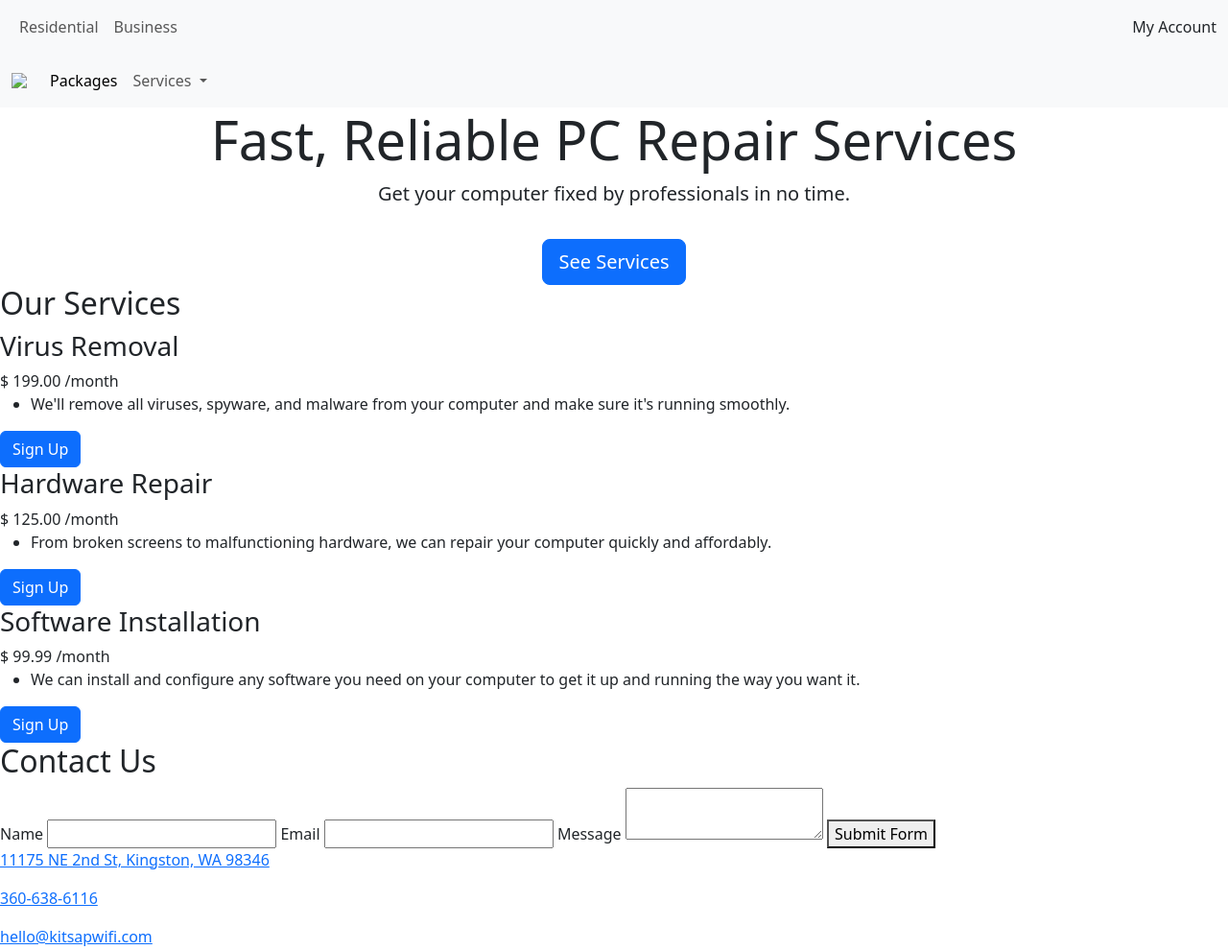
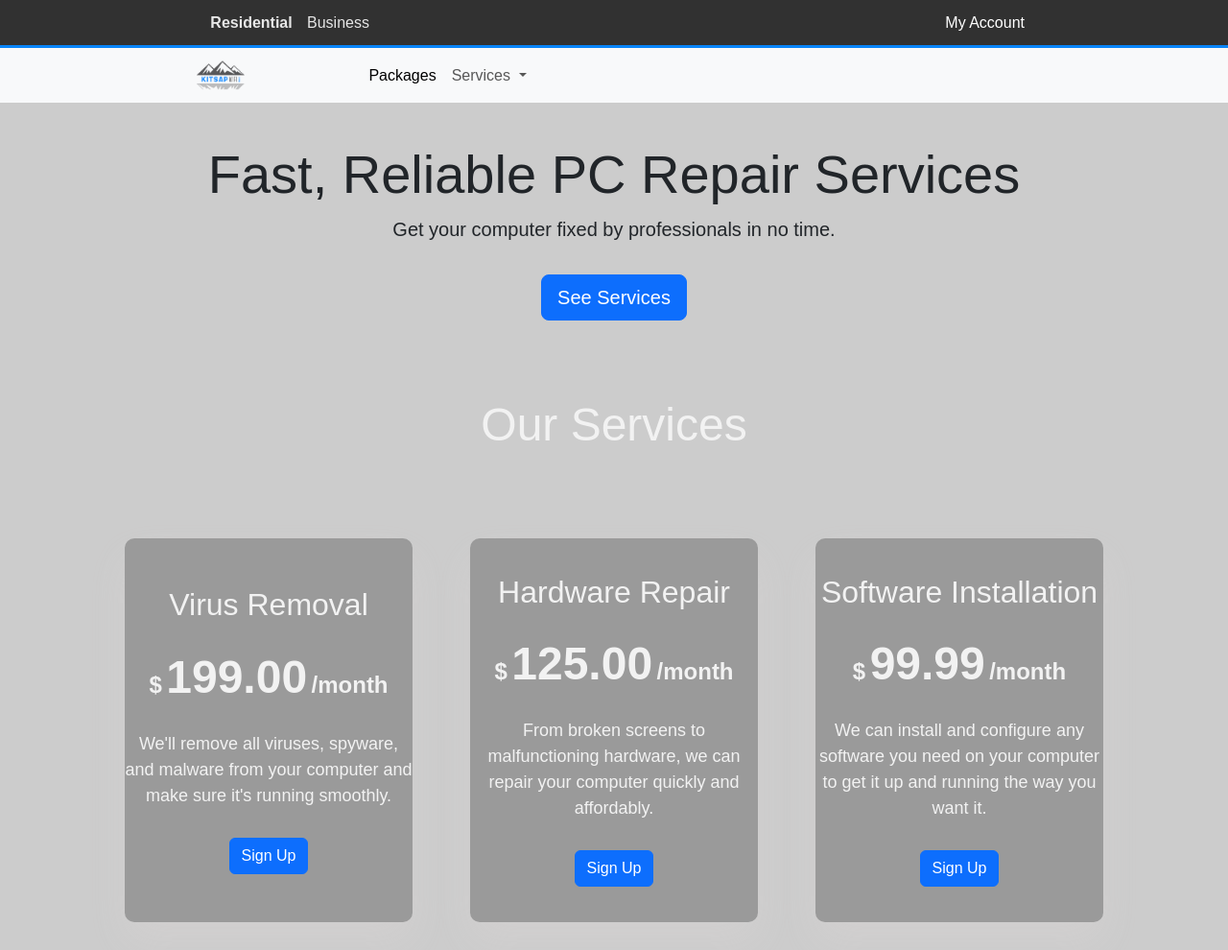
Before and after one commit to zdhenard42/kitsapStatic, a plain HTML site: page repair.html in a window 1280 px wide. Shown: the top 990 px of the page at 96% size. Drawn offline with nearby package versions, Linux system fonts and the light colour scheme; the site is published under a folder, as on GitHub Pages, so addresses that start at the root find nothing.

Commit message:
fix paths

```diff
--- a/Submitted.html
+++ b/Submitted.html
@@ -3,14 +3,14 @@
 <head>
 	<meta charset="UTF-8">
 	<title>Message Submitted</title>
-	<link rel="stylesheet" href="/css/submitted.css">
-    <link rel="stylesheet" href="/css/style.css">
+	<link rel="stylesheet" href="./css/submitted.css">
+    <link rel="stylesheet" href="./css/style.css">
 </head>
 <body>
 	<div class="container">
 		<h1>Message Submitted</h1>
 		<p>Thank you for your message. We will get back to you soon!</p>
-		<a href="index.html" class="btn">Back to Home</a>
+		<a href="./index.html" class="btn">Back to Home</a>
 	</div>
 </body>
 </html>
--- a/repair.html
+++ b/repair.html
@@ -5,9 +5,9 @@
 	<meta name="viewport" content="width=device-width, initial-scale=1.0">
 	<title>PC Repair Services</title>
 	<link href="https://cdn.jsdelivr.net/npm/bootstrap@5.3.0-alpha1/dist/css/bootstrap.min.css" rel="stylesheet" integrity="sha384-GLhlTQ8iRABdZLl6O3oVMWSktQOp6b7In1Zl3/Jr59b6EGGoI1aFkw7cmDA6j6gD" crossorigin="anonymous">
-    <link rel="stylesheet" href="/css/navbar.css">
-    <link rel="stylesheet" href="/css/repair.css">
-    <link rel="stylesheet" href="/css/Form.css">
+    <link rel="stylesheet" href="./css/navbar.css">
+    <link rel="stylesheet" href="./css/repair.css">
+    <link rel="stylesheet" href="./css/Form.css">
 </head>
 <body>
 	<!-- First Navbar -->
@@ -38,7 +38,7 @@
       <nav class="navbar navbar-expand-lg bg-body-tertiary bg-light">
         <meta name="viewport" content="width=device-width, initial-scale=1">
           <div class="container-fluid">
-            <img class="navbar-brand" src="/images/hero-image.png"></img>
+            <img class="navbar-brand" src="./images/hero-image.png"></img>
               <button class="navbar-toggler" type="button" data-bs-toggle="collapse" data-bs-target="#navbar1"
                 aria-controls="navbar1" aria-expanded="false" aria-label="Toggle navigation">
                 <span class="" role="button"><i class="fa fa-bars" aria-hidden="true" style="color:#000000"></i></span>
@@ -131,7 +131,7 @@
                 <label for="message">Message</label>
                 <textarea name="message" id="message" required></textarea>
 
-                <input type="hidden" name="redirect" value="http://127.0.0.1:5500/views/Submitted.html">
+                <input type="hidden" name="redirect" value="./Submitted.html">
 
                 <button type="submit">Submit Form</button>
               </form>
```
Also changed, not shown: index.html (+2 -2 lines), 2 other files.
